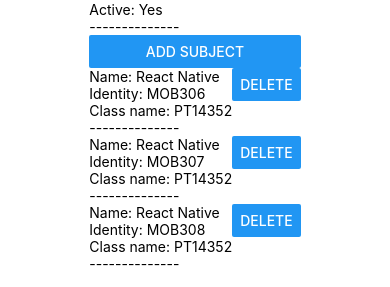
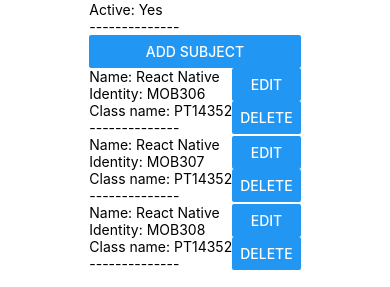
Before and after one commit to tuannda94/rn_pt14352, a React Native app: screen / in a window 390 px wide. Shown: the part 504-791 px from the top of the page. Built offline with nearby package versions, Linux system fonts and the light colour scheme.

Commit message:
Edit subject, mockAPI introduction

```diff
--- a/profile/index.js
+++ b/profile/index.js
@@ -68,13 +68,13 @@
     const [inputSubjectId, setInputSubjectId] = useState('');
     const [pickerSubjectClass, setPickerSubjectClass] = useState("PT1111");
 
-    const setDefaultValue = () => {
-      setInputSubjectName('');
-      setInputSubjectId('');
-      setPickerSubjectClass('PT1111');
+    const setSubjectValue = (name, id, subjectClass) => {
+      setInputSubjectName(name);
+      setInputSubjectId(id);
+      setPickerSubjectClass(subjectClass);
     }
     // Tao ham va xu ly viec add subject
-    const handleAddSubject = () => {
+    const handleAddSubject = (isEdit) => {
       const newSubject = {
         name: inputSubjectName,
         identity: inputSubjectId,
@@ -82,12 +82,40 @@
       };
 
       let newSubjectList = user.subjects;
-      newSubjectList.push(newSubject);
+      if (isEdit) {
+        // Update thong tin
+        const subjectEditIndex = newSubjectList.findIndex((subject) => subject.identity == inputSubjectId);
+        newSubjectList[subjectEditIndex] = newSubject;
+      } else {
+        newSubjectList.push(newSubject);
+      }
       userProfile.subjects = newSubjectList;
 
       setUser(userProfile);
       setShowModal(false);
-      setDefaultValue();
+      setSubjectValue('', '', 'PT1111');
+      setEditStatus(false);
+    }
+
+    // Khai bao state luu trang thai co dang edit hay khong
+    const [isEdit, setEditStatus] = useState(false);
+
+    // Tao ham xu ly viec edit 1 subject
+    const handleEditSubject = (identity) => {
+      // Set trang thai edit thanh true
+      setEditStatus(true);
+
+      // Lay thong tin cua subject can sua
+      const subject = user.subjects.find((subject) => subject.identity == identity);
+      // Hien thi thong tin subject o modal edit
+      setSubjectValue(subject.name, subject.identity, subject.className);
+      setShowModal(true);
+    };
+
+    const handleCloseModal = () => {
+      setShowModal(false);
+      setSubjectValue("", "", "PT1111");
+      setEditStatus(false);
     }
 
     // console.log(user.subjects);
@@ -113,7 +141,11 @@
           <FlatList
             data={user.subjects} // mảng nhận vào để hiển thị danh sách
             renderItem={({ item }) => (
-              <SubjectItem item={item} handleDelete={handleDeleteSubject} />
+              <SubjectItem
+                item={item}
+                handleDelete={handleDeleteSubject}
+                handleEdit={handleEditSubject}
+              />
             )} // item ứng với {name: '', identity: '', className: ''}
             keyExtractor={(item, index) => index}
           />
@@ -122,20 +154,35 @@
           <View>
             <Text>Modal Add Subject</Text>
             <Text>Name</Text>
-            <TextInput value={inputSubjectName} onChangeText={(value) => setInputSubjectName(value)} />
+            <TextInput
+              value={inputSubjectName}
+              onChangeText={value => setInputSubjectName(value)}
+            />
             <Text>Identity</Text>
-            <TextInput value={inputSubjectId} onChangeText={(value) => setInputSubjectId(value)} />
+            <TextInput
+              editable={!isEdit}
+              value={inputSubjectId}
+              onChangeText={value => setInputSubjectId(value)}
+            />
             <Text>Select Class Name</Text>
-            <Picker selectedValue={pickerSubjectClass} onValueChange={(value) => setPickerSubjectClass(value)}>
+            <Picker
+              selectedValue={pickerSubjectClass}
+              onValueChange={value => setPickerSubjectClass(value)}
+            >
               <Picker.Item value="PT1111" label="PT1111" />
               <Picker.Item value="PT1112" label="PT1112" />
               <Picker.Item value="PT1113" label="PT1114" />
             </Picker>
-            <Button title='Submit' onPress={() => {handleAddSubject()}} />
+            <Button
+              title="Submit"
+              onPress={() => {
+                handleAddSubject(isEdit);
+              }}
+            />
             <Button
               title="Cancle"
               onPress={() => {
-                setShowModal(false);
+                handleCloseModal();
               }}
             />
           </View>
--- a/profile/subject-item.js
+++ b/profile/subject-item.js
@@ -1,7 +1,7 @@
 import React from 'react';
 import {View, Text, Button, StyleSheet, Alert} from 'react-native';
 
-export default function subjectItem({item, handleDelete}){
+export default function subjectItem({item, handleDelete, handleEdit}){
     const alertDelete = (identity, handleDelete) => {
         return Alert.alert(
             'Delete Subject', // tham so dau tien: title
@@ -29,6 +29,7 @@
                 <Text>--------------</Text>
             </View>
             <View>
+                <Button title='EDIT' onPress={() => {handleEdit(item.identity)}} />
                 <Button title='DELETE' onPress={() => {alertDelete(item.identity, handleDelete)}}  />
             </View>
         </View>
```
